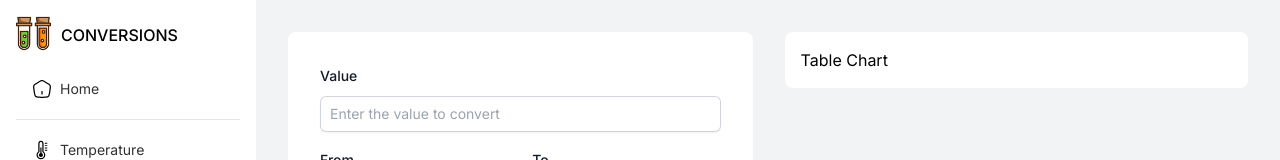
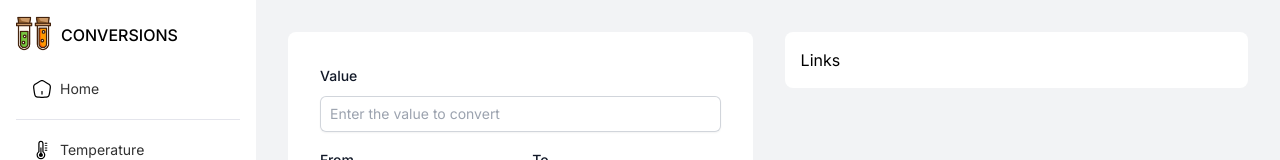
Before and after one commit to rabyyuson/conversions, a Next.js app: page /unit-conversion/volume in a window 1280 px wide. Shown: the top 160 px of the page. Built offline with nearby package versions, Linux system fonts and the light colour scheme.

Commit message:
chore: fix eslint warning

```diff
--- a/app/ui/lottie-animation.tsx
+++ b/app/ui/lottie-animation.tsx
@@ -4,11 +4,11 @@ import { LottieAnimationProps } from '@/app/lib/types';
 
 const LottieAnimation = ({ animationData }: LottieAnimationProps) => {
     const containerRef = useRef<HTMLDivElement>(null);
-    let anim: AnimationItem | null = null;
+    const animRef = useRef<AnimationItem | null>(null);
 
     useEffect(() => {
         if (containerRef.current && animationData) {
-            anim = lottie.loadAnimation({
+            animRef.current = lottie.loadAnimation({
                 container: containerRef.current,
                 renderer: 'svg',
                 loop: false,
@@ -18,8 +18,8 @@ const LottieAnimation = ({ animationData }: LottieAnimationProps) => {
         }
 
         return () => {
-            if (anim) {
-                anim.destroy();
+            if (animRef.current) {
+                animRef.current.destroy();
             }
         };
     }, [animationData]);
--- a/app/unit-conversion/unit.tsx
+++ b/app/unit-conversion/unit.tsx
@@ -160,10 +160,10 @@ export default function Unit({ type }: { type: keyof typeof UNITS }) {
     }
 
     // Render the table chart
-    const renderTable = () => {
+    const renderResources = () => {
         return (
-            <div className='bg-white w-1/2 h-full rounded-lg p-4 ml-4'>
-                <h3>Table Chart</h3>
+            <div className='bg-white w-1/2 h-full rounded-lg p-4 ml-4 overflow-x-auto'>
+                <h3>Links</h3>
 
             </div>
         );
@@ -187,7 +187,7 @@ export default function Unit({ type }: { type: keyof typeof UNITS }) {
         return (
             <div className='flex'>
                 {renderForm()}
-                {renderTable()}
+                {renderResources()}
                 {showModal && renderModal()}
             </div>
         );
```
